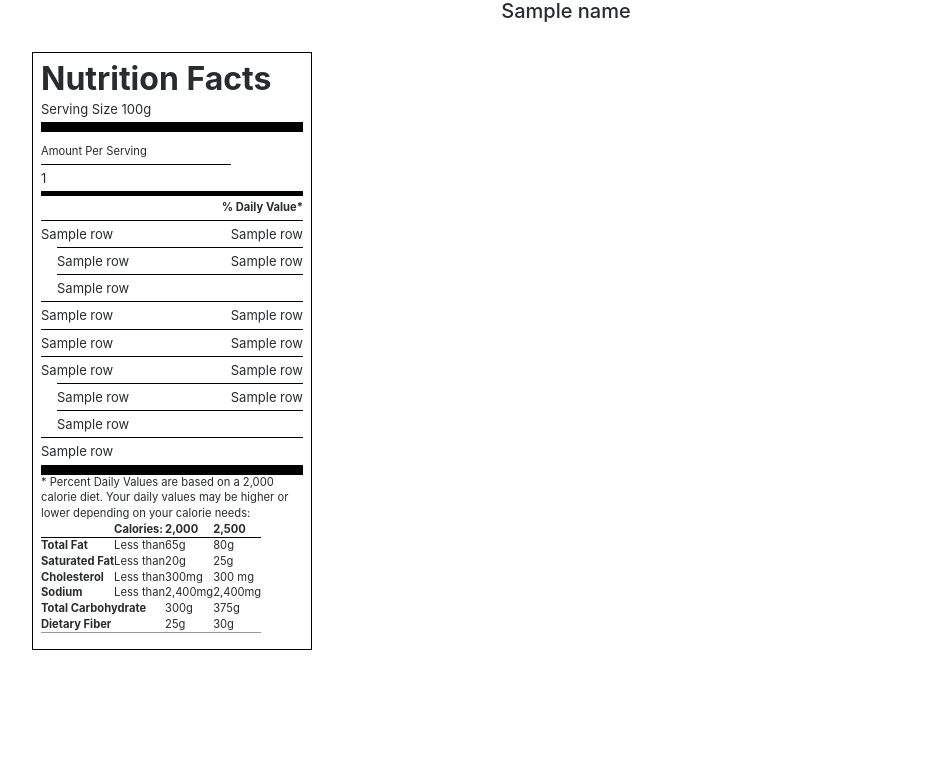
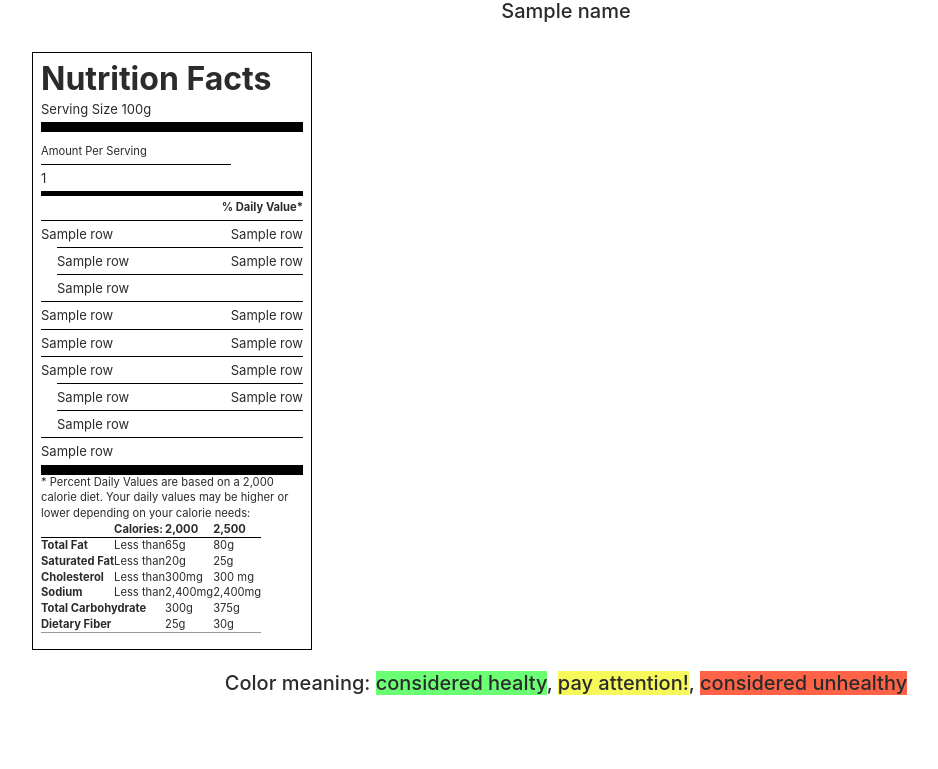
Before and after one commit to leoEspin/webapp_insight, a Flask app: template templates/calculate.html.j2 in a window 1280 px wide. Shown: the part 31-800 px from the top of the page, without its empty margins (74-1012 px from the left). Run offline with Flask 2, Linux system fonts and the light colour scheme; the template is opened without the code that fills it: most values are stand-ins (such as "Sample title", 1, 10 or a date in 2020); parts of the project's set-up code (start-up, migrations or seed data) failed here and were passed over; some libraries are stand-ins or nearby versions.

Commit message:
added color legend

```diff
--- a/app.py
+++ b/app.py
@@ -15,7 +15,7 @@ app.config.update(
     #DROPZONE_ALLOWED_FILE_CUSTOM=True,
     DROPZONE_ALLOWED_FILE_TYPE='image',
     DROPZONE_REDIRECT_VIEW= 'calculate2',
-    DROPZONE_MAX_FILE_SIZE=4,#4 MB image
+    DROPZONE_MAX_FILE_SIZE=5,#5 MB image
     DROPZONE_MAX_FILES=5,
     DROPZONE_DEFAULT_MESSAGE='Drop <b>barcode images</b> here or click to upload.</br> (1 MB or less, unrelated images will be ignored)',
     #DROPZONE_UPLOAD_ON_CLICK=True,
--- a/templates/calculate.html.j2
+++ b/templates/calculate.html.j2
@@ -5,12 +5,6 @@
 {% block body %}
 <h5>Most relevant nutrient contents for each product have been highlighted, serving size(s) are standard</h5>
 <table style="width:100%">
-<!--{% if names|length > 1 %}
-  <tr>
-    <td align="center" colspan="{{span}}"><h3>The option with the <font color=#3053f2>{{lookFor}}</font> is <font color=#3053f2>{{best}}</font></h3></td>
-  </tr>
-{% endif %}-->
-
   <tr>
     {% for i in names %}
         <td align="center"><h5>{{i}}</h5></td>
@@ -21,10 +15,10 @@
         <td>{% include './nfactsTable.html' %}</td>
     {% endfor %}
   </tr>
-  <!--<tr>
-    {% for i in clusters %}
-        <td><h5>Found <span class="text-success">{{i}}</span> close clusters</h5></td>
-    {% endfor %}
-  </tr>-->
+{% if (names|length > 0) and (names[0] !='<font color="red">Product not found</font>') %}
+  <tr>
+  <td align="center" colspan="{{span}}"><h5>Color meaning: <span style="background-color: #6bff74">considered healty</span>, <span style="background-color: #f6f959">pay attention!</span>, <span style="background-color: #ff6347">considered unhealthy</span></h5></td>
+  </tr>
+{% endif %}
 </table>
 {% endblock %}
```
